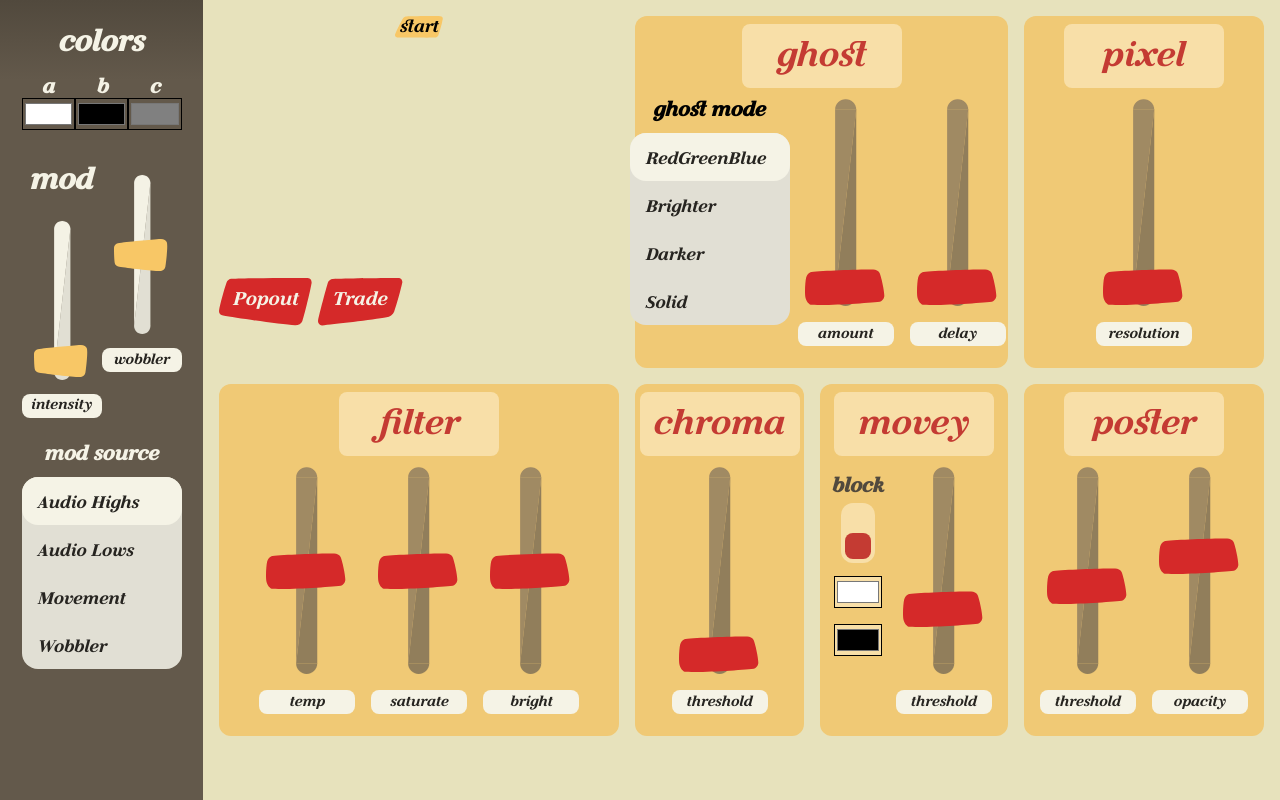
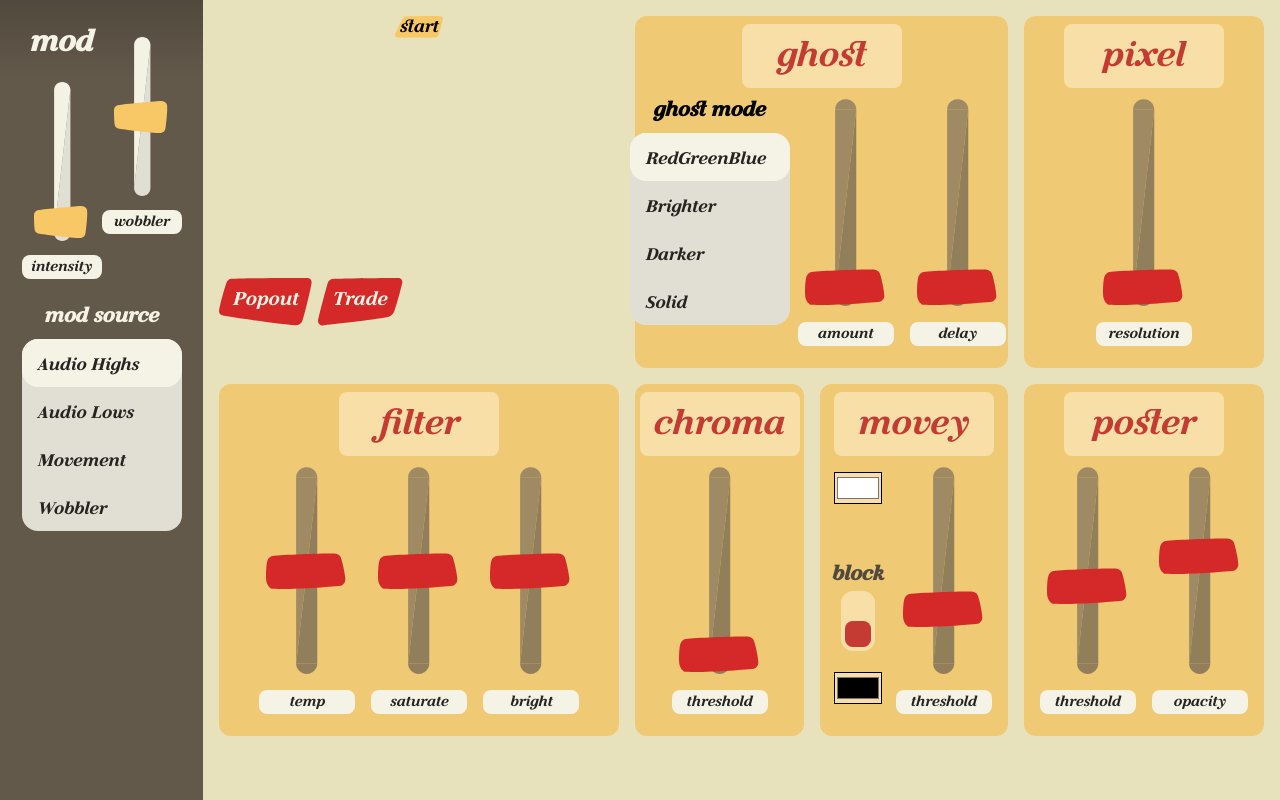
Before and after one commit to brettennis/bagelcam, a Svelte app: page / in a window 1280 px wide. Built offline with nearby package versions, Linux system fonts and the light colour scheme.

Commit message:
removed color controls from sidebar

```diff
--- a/src/Control.svelte
+++ b/src/Control.svelte
@@ -408,18 +408,18 @@ function distSq(x1, y1, z1, x2, y2, z2) {
             data-tg-off="movey" data-tg-on="movey!"></label>
         <div class="effect-inner">
             <div class="movey-container">
-                <Toggle
-                    id="block"
-                    bind:opt={movey_block}/>
                 <div class="color-container">
-                    <!-- <h3>a</h3> -->
                     <input
                         bind:value={colorA_hex}
                         type="color"
                         id="colorpickerA">
                 </div>
+                <div style="height:2.5rem;"></div>
+                <Toggle
+                    id="block"
+                    showID={true}
+                    bind:opt={movey_block}/>
                 <div class="color-container">
-                    <!-- <h3>b</h3> -->
                     <input
                         bind:value={colorB_hex}
                         type="color"
@@ -596,7 +596,7 @@ function distSq(x1, y1, z1, x2, y2, z2) {
     /* display: flex; */
     height: 2rem;
     width: 3rem;
-    margin-bottom: 1rem;
+    margin-top: 1rem;
 }
 input[type="color"] {
     width: 100%;
--- a/src/Sidebar.svelte
+++ b/src/Sidebar.svelte
@@ -2,9 +2,9 @@
     import RadioOptions from "./RadioOptions.svelte";
     import Slider from "./Slider.svelte";
 
-    export let colorA_hex = "#FFFFFF";
-    export let colorB_hex = "#000000";
-    export let colorC_hex = "#808080";
+    export const colorA_hex = "#FFFFFF";
+    export const colorB_hex = "#000000";
+    export const colorC_hex = "#808080";
 
     let mod_source = 1;
 
@@ -15,35 +15,10 @@
 
 <div class="backdrop">
 
-    <!-- <div class="presets" style="display: none">
+    <div class="presets" style="display: none">
         <h1>presets</h1>
         <button class="button2">save</button>
         <button class="button2">load</button>
-    </div> -->
-
-    <div class="mycolors">
-
-        <h1>colors</h1>
-
-        <div class="color-label-container">
-            <h3>a</h3> <h3>b</h3> <h3>c</h3>
-        </div>
-
-        <div class="color-container">
-            <input
-                bind:value={colorA_hex}
-                type="color"
-                id="colorpickerA">
-            <input
-                bind:value={colorB_hex}
-                type="color"
-                id="colorpickerB">
-            <input
-                bind:value={colorC_hex}
-                type="color"
-                id="colorpickerC">
-        </div>
-
     </div>
 
     <div class="modulation">
@@ -108,8 +83,7 @@ h1 {
     font-size: 1.7rem;
 }
 
-.color-label-container {
-    /* background: aqua; */
+/* .color-label-container {
     display: flex;
     height: 1.3rem;
     justify-content: space-around;
@@ -128,7 +102,7 @@ input[type="color"] {
     height: 100%;
     padding: 0;
     background-color: var(--header-brown);
-}
+} */
 
 .mod-container {
     display: flex;
--- a/src/Toggle.svelte
+++ b/src/Toggle.svelte
@@ -1,11 +1,16 @@
 <script>
     export let id;
+    export let showID = true;
     export let opt;
 
 </script>
 
 <div class="backdrop">
+    {#if showID}
     <h3 class="label">{id}</h3>
+    {:else}
+    <div style="height:2.5rem;"></div>
+    {/if}
 
     <label class="switch">
         <input type="checkbox" bind:checked={opt}>
@@ -18,7 +23,7 @@
 
     .backdrop {
         /* background-color: aqua; */
-        height: 7.5rem;
+        height: 7rem;
     }
 
     .label {
```
Also changed, not shown: public/build/bundle.css, public/build/bundle.js.
